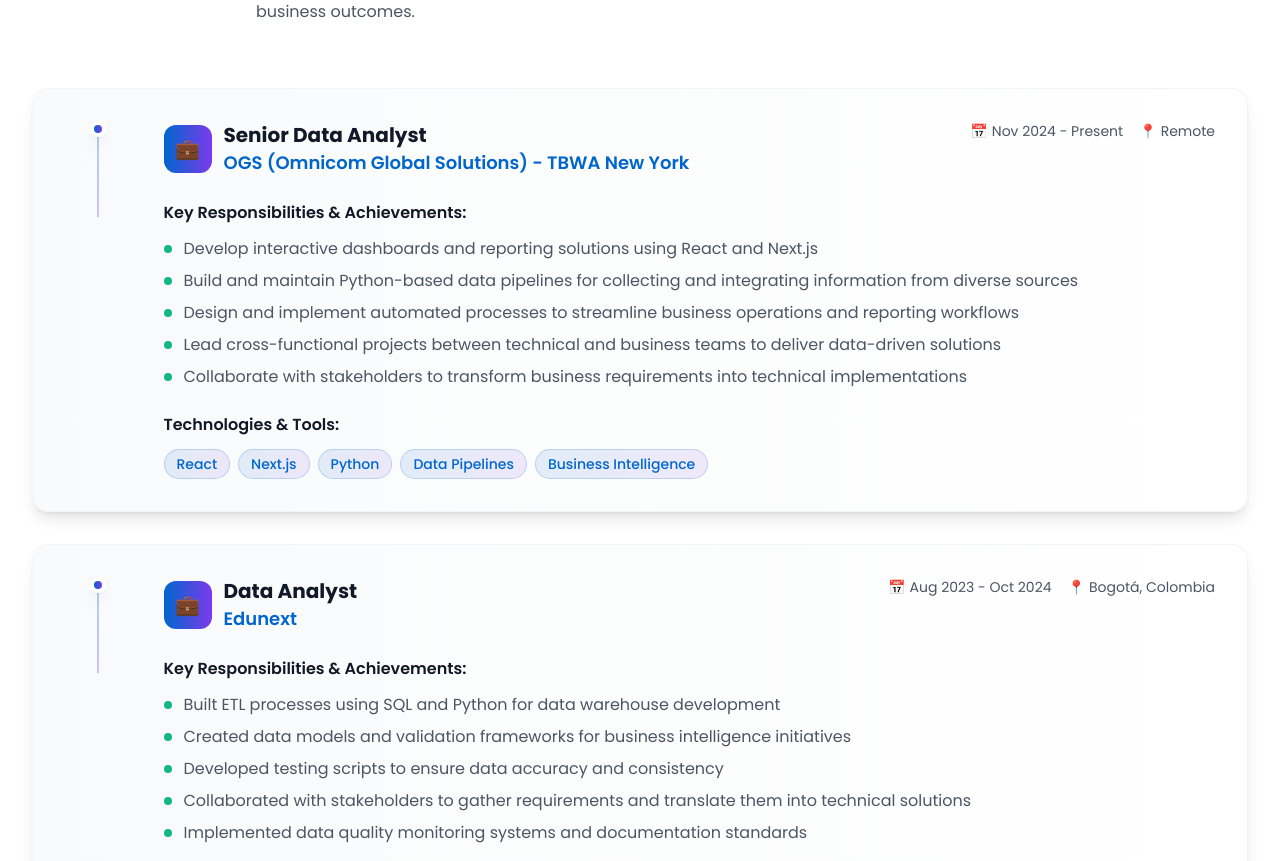
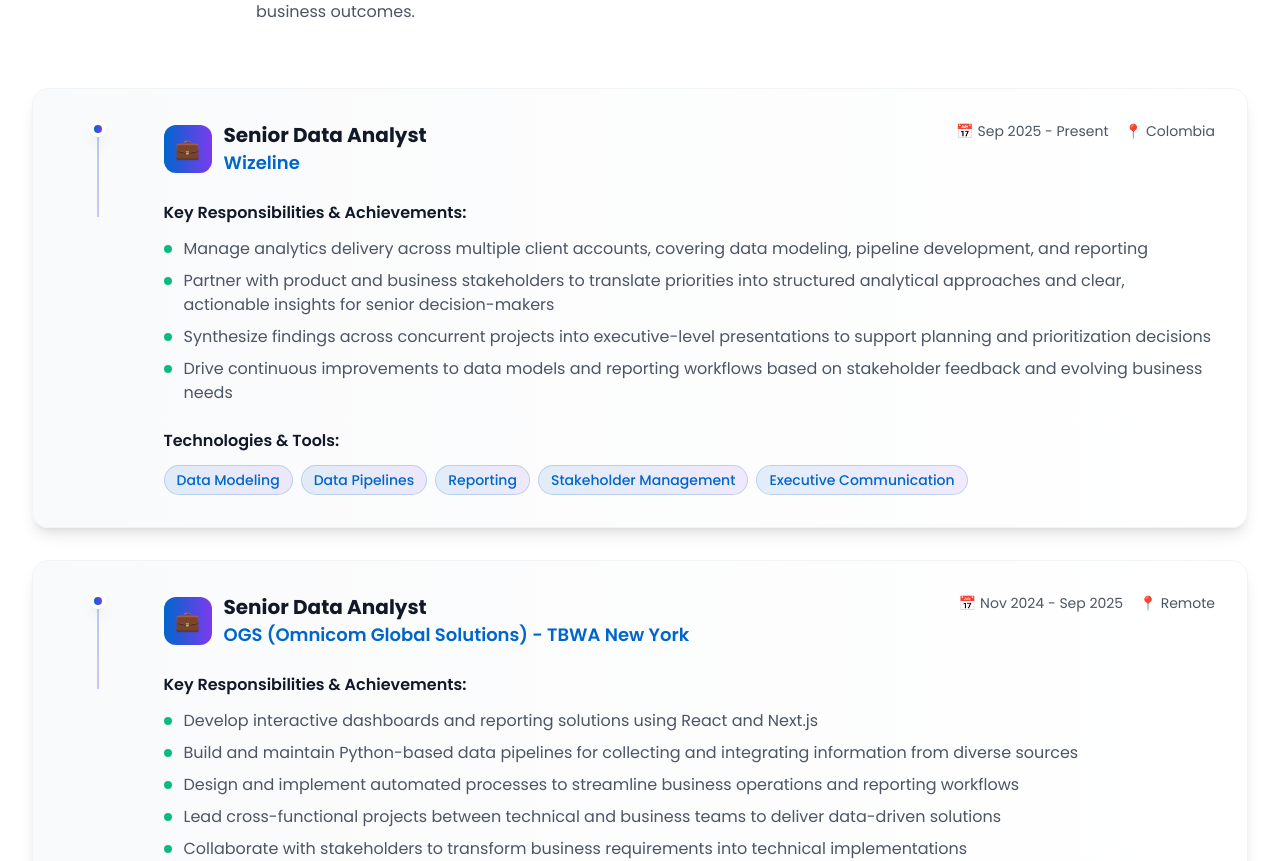
Before and after one commit to daniela2708/data_analytics_portfolio, a React (Create React App) app: page / in a window 1280 px wide. Shown: the part 6187-7048 px from the top of the page. Built offline with nearby package versions, Linux system fonts and the light colour scheme; the HTML template or start-up script is replaced by a standard one.

Commit message:
Update about spacing and add Wizeline experience

```diff
--- a/src/components/About.tsx
+++ b/src/components/About.tsx
@@ -18,7 +18,7 @@
           <div className="space-y-6">
             <p className="text-sm md:text-base text-gray-600 leading-relaxed text-justify">
               Economist with emphasis in Behavioral Economics and a Master's in Biostatistics and
-              Bioinformatics, currently working as a Senior Data Analyst. With <strong>5+ years of experience</strong>
+              Bioinformatics, currently working as a Senior Data Analyst. With <strong>5+ years of experience</strong>{' '}
               across public and private sectors in industries like transportation, telecommunications,
               marketing, and startups.
             </p>
--- a/src/data/portfolioData.ts
+++ b/src/data/portfolioData.ts
@@ -163,13 +163,28 @@
 
 export const experience: Experience[] = [
   {
+    id: "wizeline",
+    company: "Wizeline",
+    position: "Senior Data Analyst",
+    location: "Colombia",
+    startDate: "Sep 2025",
+    endDate: "Present",
+    current: true,
+    description: [
+      "Manage analytics delivery across multiple client accounts, covering data modeling, pipeline development, and reporting",
+      "Partner with product and business stakeholders to translate priorities into structured analytical approaches and clear, actionable insights for senior decision-makers",
+      "Synthesize findings across concurrent projects into executive-level presentations to support planning and prioritization decisions",
+      "Drive continuous improvements to data models and reporting workflows based on stakeholder feedback and evolving business needs"
+    ],
+    technologies: ["Data Modeling", "Data Pipelines", "Reporting", "Stakeholder Management", "Executive Communication"]
+  },
+  {
     id: "ogs-tbwa",
     company: "OGS (Omnicom Global Solutions) - TBWA New York",
     position: "Senior Data Analyst",
     location: "Remote",
     startDate: "Nov 2024",
-    endDate: "Present",
-    current: true,
+    endDate: "Sep 2025",
     description: [
       "Develop interactive dashboards and reporting solutions using React and Next.js",
       "Build and maintain Python-based data pipelines for collecting and integrating information from diverse sources",
```
